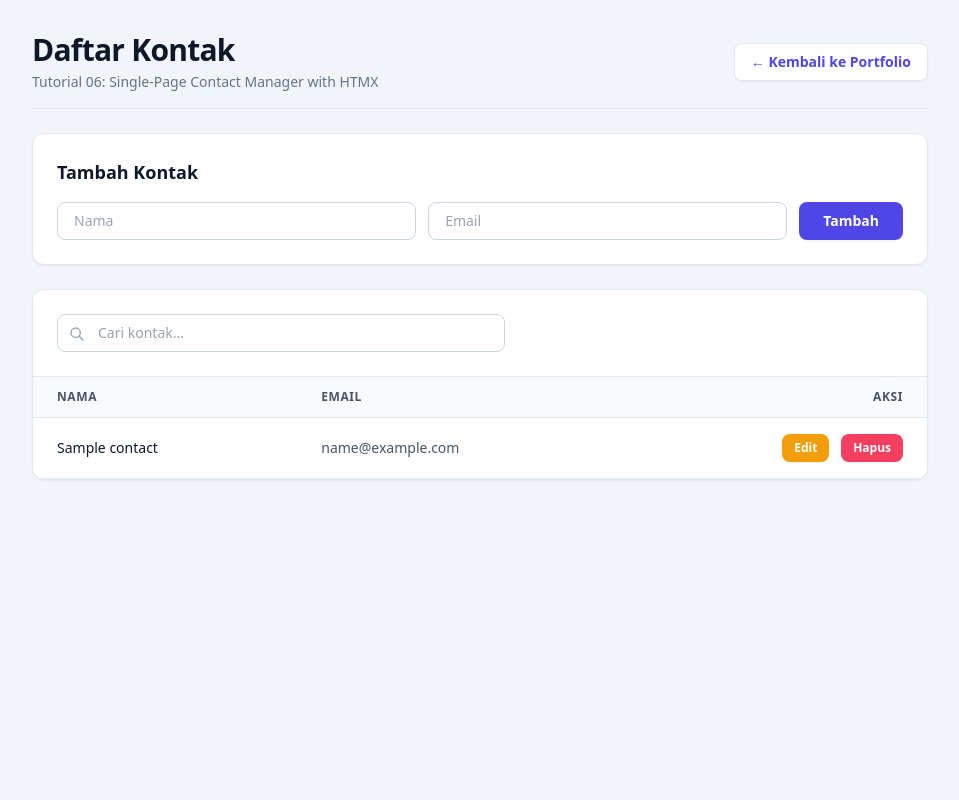
After one commit to kapitrafachriza-byte/myportofolio, a Django app: page /contacts/ in a window 1280 px wide. The commit adds this page. Shown: the whole page, without its empty margins (160-1119 px from the left). Run offline with Django 5.2, Linux system fonts and the light colour scheme; tables that the repository leaves empty hold one stand-in row (values such as "Sample post"); some libraries are stand-ins or nearby versions.

Commit message:
Implement HTMX contact manager with add, live search, in-place edit, and delete functionality, partial templates, and unit tests

```diff
--- /dev/null
+++ b/contacts/admin.py
@@ -0,0 +1,4 @@
+from django.contrib import admin
+from .models import Contact
+
+admin.site.register(Contact)
--- /dev/null
+++ b/contacts/apps.py
@@ -0,0 +1,6 @@
+from django.apps import AppConfig
+
+
+class ContactsConfig(AppConfig):
+    default_auto_field = 'django.db.models.BigAutoField'
+    name = 'contacts'
--- /dev/null
+++ b/contacts/models.py
@@ -0,0 +1,8 @@
+from django.db import models
+
+class Contact(models.Model):
+    name = models.CharField(max_length=100)
+    email = models.EmailField()
+
+    def __str__(self):
+        return self.name
--- /dev/null
+++ b/contacts/urls.py
@@ -0,0 +1,22 @@
+from django.urls import path
+from . import views
+
+app_name = "contacts"
+
+urlpatterns = [
+    path("", views.contact_list, name="contact_list"),
+    path("add/", views.contact_add, name="contact_add"),
+    path("search/", views.contact_search, name="contact_search"),
+    path("<int:pk>/delete/", views.contact_delete, name="contact_delete"),
+    path("<int:pk>/edit/", views.contact_edit, name="contact_edit"),
+    path("<int:pk>/row/", views.contact_row, name="contact_row"),
+    path("<int:pk>/update/", views.contact_update, name="contact_update"),
+
+    # Aliases supporting paths with contacts/ prefix
+    path("contacts/add/", views.contact_add),
+    path("contacts/search/", views.contact_search),
+    path("contacts/<int:pk>/delete/", views.contact_delete),
+    path("contacts/<int:pk>/edit/", views.contact_edit),
+    path("contacts/<int:pk>/row/", views.contact_row),
+    path("contacts/<int:pk>/update/", views.contact_update),
+]
--- /dev/null
+++ b/contacts/views.py
@@ -0,0 +1,45 @@
+from django.shortcuts import render, get_object_or_404
+from django.http import HttpResponse, QueryDict
+from django.views.decorators.http import require_http_methods
+from .models import Contact
+
+def contact_list(request):
+    contacts = Contact.objects.all()
+    return render(request, "contacts/index.html", {"contacts": contacts})
+
+def contact_add(request):
+    if request.method == "POST":
+        Contact.objects.create(
+            name=request.POST.get("name"),
+            email=request.POST.get("email"),
+        )
+    contacts = Contact.objects.all()
+    return render(request, "contacts/_contact_rows.html", {"contacts": contacts})
+
+@require_http_methods(["DELETE"])
+def contact_delete(request, pk):
+    contact = get_object_or_404(Contact, pk=pk)
+    contact.delete()
+    return HttpResponse("")
+
+def contact_search(request):
+    query = request.GET.get("q", "")
+    contacts = Contact.objects.filter(name__icontains=query) if query else Contact.objects.all()
+    return render(request, "contacts/_contact_rows.html", {"contacts": contacts})
+
+def contact_edit(request, pk):
+    contact = get_object_or_404(Contact, pk=pk)
+    return render(request, "contacts/_contact_edit_row.html", {"contact": contact})
+
+def contact_row(request, pk):
+    contact = get_object_or_404(Contact, pk=pk)
+    return render(request, "contacts/_contact_row.html", {"contact": contact})
+
+@require_http_methods(["PUT"])
+def contact_update(request, pk):
+    contact = get_object_or_404(Contact, pk=pk)
+    data = QueryDict(request.body)
+    contact.name = data.get("name", contact.name)
+    contact.email = data.get("email", contact.email)
+    contact.save()
+    return render(request, "contacts/_contact_row.html", {"contact": contact})
--- a/portofolio/settings.py
+++ b/portofolio/settings.py
@@ -45,6 +45,7 @@ INSTALLED_APPS = [
     'django.contrib.messages',
     'django.contrib.staticfiles',
     'main',
+    'contacts',
 ]
 
 MIDDLEWARE = [
--- a/portofolio/urls.py
+++ b/portofolio/urls.py
@@ -21,6 +21,7 @@ from portofolio.views import register, login_user, logout_user
 urlpatterns = [
     path('admin/', admin.site.urls),
     path('', include('main.urls')),
+    path('contacts/', include('contacts.urls')),
     path("register/", register, name="register"),
     path("login/", login_user, name="login"),
     path("logout/", logout_user, name="logout"),
--- a/templates/base.html
+++ b/templates/base.html
@@ -44,7 +44,7 @@
                 </svg>
                 <span>Projects</span>
             </a>
-            <a href="#contact" class="nav-item">
+            <a href="{% url 'contacts:contact_list' %}" class="nav-item {% if request.resolver_match.app_name == 'contacts' %}active{% endif %}">
                 <svg xmlns="http://www.w3.org/2000/svg" width="22" height="22" viewBox="0 0 24 24" fill="none" stroke="currentColor" stroke-width="2" stroke-linecap="round" stroke-linejoin="round">
                     <path d="M4 4h16c1.1 0 2 .9 2 2v12c0 1.1-.9 2-2 2H4c-1.1 0-2-.9-2-2V6c0-1.1.9-2 2-2z"/>
                     <polyline points="22,6 12,13 2,6"/>
--- /dev/null
+++ b/templates/contacts/_contact_row.html
@@ -0,0 +1,19 @@
+<tr id="contact-{{ contact.id }}" class="hover:bg-slate-50 transition border-b border-slate-200">
+  <td class="px-6 py-4 text-sm font-medium text-slate-900">{{ contact.name }}</td>
+  <td class="px-6 py-4 text-sm text-slate-600">{{ contact.email }}</td>
+  <td class="px-6 py-4 text-sm text-right space-x-2 whitespace-nowrap">
+    <button hx-get="{% url 'contacts:contact_edit' contact.id %}"
+            hx-target="closest tr"
+            hx-swap="outerHTML"
+            class="inline-flex items-center px-3 py-1.5 bg-amber-500 hover:bg-amber-600 text-white text-xs font-semibold rounded-lg shadow-sm transition">
+      Edit
+    </button>
+    <button hx-delete="{% url 'contacts:contact_delete' contact.id %}"
+            hx-target="closest tr"
+            hx-swap="outerHTML"
+            hx-confirm="Yakin hapus {{ contact.name }}?"
+            class="inline-flex items-center px-3 py-1.5 bg-rose-500 hover:bg-rose-600 text-white text-xs font-semibold rounded-lg shadow-sm transition">
+      Hapus
+    </button>
+  </td>
+</tr>
--- /dev/null
+++ b/templates/contacts/_contact_rows.html
@@ -0,0 +1,9 @@
+{% for contact in contacts %}
+  {% include "contacts/_contact_row.html" %}
+{% empty %}
+  <tr>
+    <td colspan="3" class="px-6 py-8 text-center text-sm text-slate-500 italic">
+      Tidak ada kontak.
+    </td>
+  </tr>
+{% endfor %}
--- /dev/null
+++ b/templates/contacts/index.html
@@ -0,0 +1,105 @@
+<!DOCTYPE html>
+<html lang="en">
+<head>
+  <meta charset="UTF-8">
+  <meta name="viewport" content="width=device-width, initial-scale=1.0">
+  <title>Contacts - Tutorial 06 HTMX</title>
+  <script src="https://cdn.tailwindcss.com"></script>
+  <script src="https://cdn.jsdelivr.net/npm/htmx.org@2.0.11/dist/htmx.min.js"></script>
+  <style>
+    .htmx-indicator {
+      display: none;
+    }
+    .htmx-request .htmx-indicator,
+    .htmx-request.htmx-indicator {
+      display: inline-flex;
+    }
+  </style>
+</head>
+<body hx-headers='{"X-CSRFToken": "{{ csrf_token }}"}' class="bg-slate-100 min-h-screen text-slate-800 antialiased p-4 sm:p-8">
+  <div class="max-w-4xl mx-auto space-y-6">
+
+    <!-- Header & Navigation -->
+    <div class="flex items-center justify-between pb-4 border-b border-slate-200">
+      <div>
+        <h1 class="text-3xl font-bold text-slate-900 tracking-tight">Daftar Kontak</h1>
+        <p class="text-sm text-slate-500 mt-1">Tutorial 06: Single-Page Contact Manager with HTMX</p>
+      </div>
+      <a href="{% url 'main:show_main' %}" class="inline-flex items-center text-sm font-semibold text-indigo-600 hover:text-indigo-800 bg-white px-4 py-2 rounded-lg border border-slate-200 shadow-sm transition">
+        &larr; Kembali ke Portfolio
+      </a>
+    </div>
+
+    <!-- Tambah Kontak Form Card -->
+    <div class="bg-white rounded-xl shadow-sm border border-slate-200 p-6">
+      <h2 class="text-lg font-semibold text-slate-900 mb-4">Tambah Kontak</h2>
+      <form hx-post="{% url 'contacts:contact_add' %}"
+            hx-target="#contact-rows"
+            hx-swap="innerHTML"
+            hx-on::after-request="if (event.detail.successful) this.reset()"
+            class="flex flex-col sm:flex-row gap-3">
+        {% csrf_token %}
+        <input type="text"
+               name="name"
+               placeholder="Nama"
+               required
+               class="flex-1 px-4 py-2 border border-slate-300 rounded-lg text-sm focus:ring-2 focus:ring-indigo-500 focus:outline-none">
+        <input type="email"
+               name="email"
+               placeholder="Email"
+               required
+               class="flex-1 px-4 py-2 border border-slate-300 rounded-lg text-sm focus:ring-2 focus:ring-indigo-500 focus:outline-none">
+        <button type="submit"
+                class="px-6 py-2 bg-indigo-600 hover:bg-indigo-700 text-white text-sm font-semibold rounded-lg shadow-sm transition">
+          Tambah
+        </button>
+      </form>
+    </div>
+
+    <!-- Live Search & Contacts Table Card -->
+    <div class="bg-white rounded-xl shadow-sm border border-slate-200 overflow-hidden">
+      <div class="p-6 border-b border-slate-200 flex flex-col sm:flex-row sm:items-center justify-between gap-4">
+        <div class="relative flex-1 max-w-md">
+          <input type="search"
+                 name="q"
+                 placeholder="Cari kontak..."
+                 hx-get="{% url 'contacts:contact_search' %}"
+                 hx-trigger="keyup changed delay:300ms, search"
+                 hx-target="#contact-rows"
+                 hx-indicator="#search-indicator"
+                 class="w-full pl-10 pr-4 py-2 border border-slate-300 rounded-lg text-sm focus:ring-2 focus:ring-indigo-500 focus:outline-none">
+          <svg class="w-4 h-4 absolute left-3 top-3 text-slate-400" xmlns="http://www.w3.org/2000/svg" fill="none" viewBox="0 0 24 24" stroke="currentColor">
+            <path stroke-linecap="round" stroke-linejoin="round" stroke-width="2" d="M21 21l-6-6m2-5a7 7 0 11-14 0 7 7 0 0114 0z" />
+          </svg>
+        </div>
+        <div class="flex items-center space-x-2">
+          <span id="search-indicator" class="htmx-indicator items-center space-x-2 text-xs text-indigo-600 font-medium">
+            <svg class="animate-spin h-4 w-4 text-indigo-600" xmlns="http://www.w3.org/2000/svg" fill="none" viewBox="0 0 24 24">
+              <circle class="opacity-25" cx="12" cy="12" r="10" stroke="currentColor" stroke-width="4"></circle>
+              <path class="opacity-75" fill="currentColor" d="M4 12a8 8 0 018-8v8H4z"></path>
+            </svg>
+            <span>Mencari...</span>
+          </span>
+        </div>
+      </div>
+
+      <!-- Table -->
+      <div class="overflow-x-auto">
+        <table class="w-full text-left border-collapse">
+          <thead>
+            <tr class="bg-slate-50 border-b border-slate-200 text-xs font-semibold uppercase tracking-wider text-slate-600">
+              <th class="px-6 py-3">Nama</th>
+              <th class="px-6 py-3">Email</th>
+              <th class="px-6 py-3 text-right">Aksi</th>
+            </tr>
+          </thead>
+          <tbody id="contact-rows" class="divide-y divide-slate-100">
+            {% include "contacts/_contact_rows.html" %}
+          </tbody>
+        </table>
+      </div>
+    </div>
+
+  </div>
+</body>
+</html>
```
Also changed, not shown: contacts/tests.py (added, +99 -0 lines), templates/contacts/_contact_edit_row.html (added, +36 -0 lines), contacts/__init__.py (added), contacts/migrations/0001_initial.py (added), contacts/migrations/__init__.py (added).
